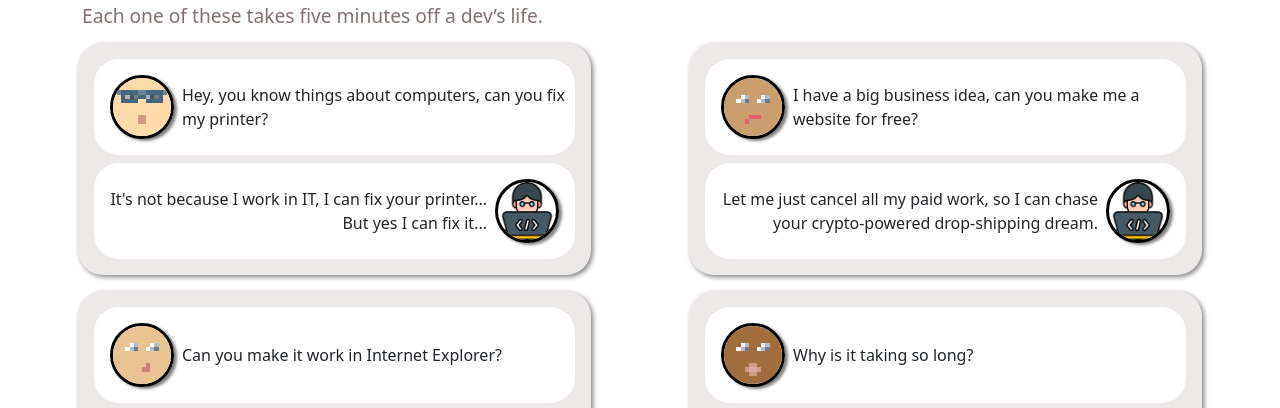
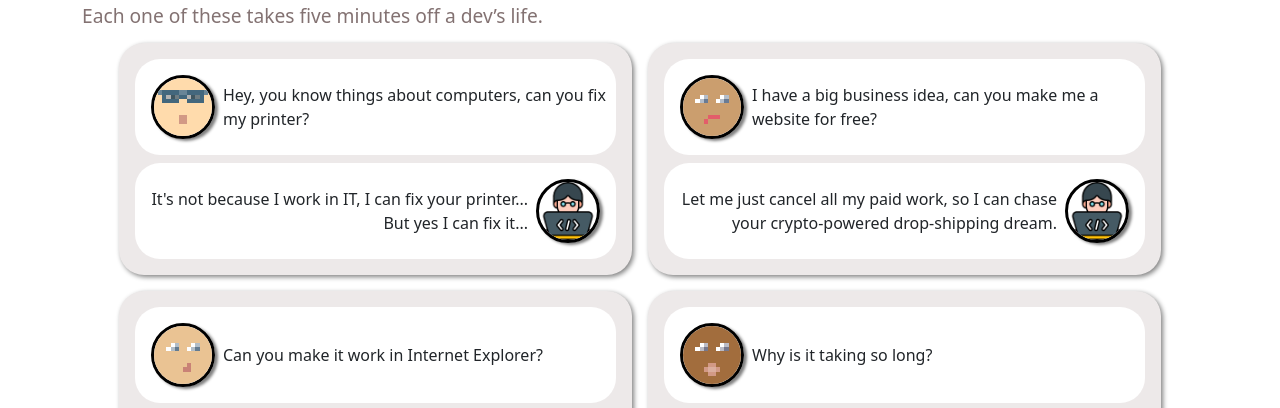
Before and after one commit to RubenBoone/dontask.dev, a plain HTML site: page index.html in a window 1280 px wide. Shown: the part 338-746 px from the top of the page. Drawn offline with nearby package versions, Linux system fonts and the light colour scheme.

Commit message:
Update index.html

```diff
--- a/index.html
+++ b/index.html
@@ -32,7 +32,7 @@
         <hr>
         <h2>Questions that make developers die inside</h2>
         <h3>Each one of these takes five minutes off a dev’s life.</h3>
-        <div class="row justify-content-between">
+        <div class="row justify-content-center">
             <ul class="chat col-md-5">
                 <li class="chat-left"><img class="pic" src="/img/avatars/avatar1.svg" alt="User Profile picture">Hey, you know things about computers, can you fix my printer?</li>
                 <li class="chat-right"><img src="/img/dev.png" alt="">It's not because I work in IT, I can fix your printer... But yes I can fix it...</li>
```
